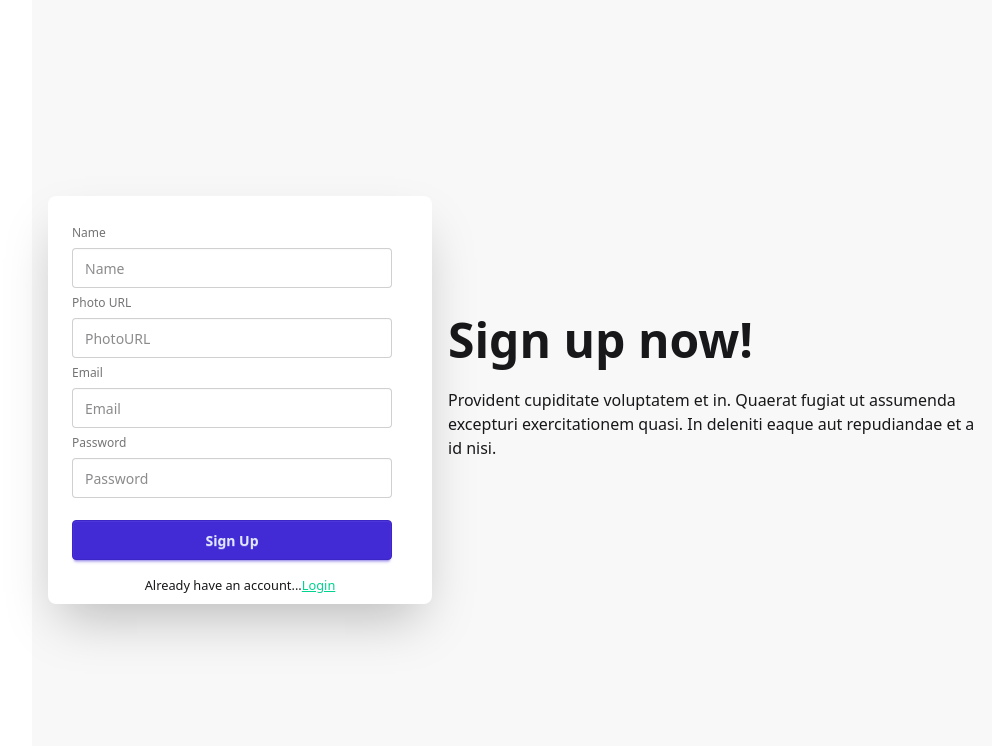
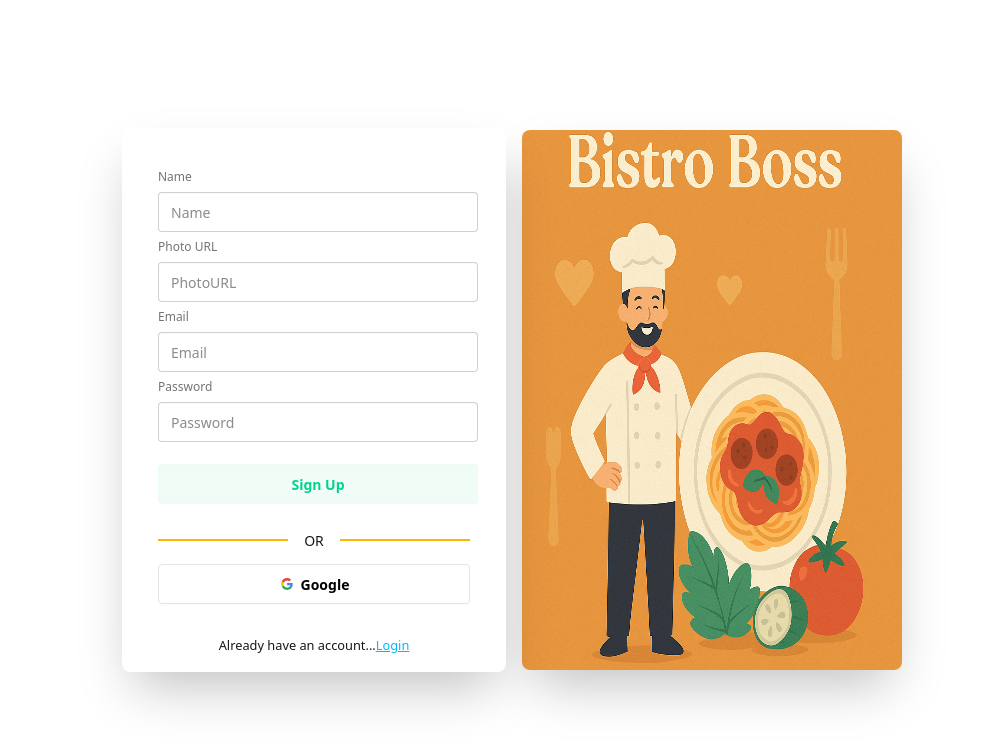
Before and after one commit to srabon87/Bistro-Boss-Restaurant, a React (Vite) app: page /signup in a window 1280 px wide. Shown: the top 746 px of the page, without its empty margins (128-1132 px from the left). Built offline with nearby package versions, Linux system fonts and the light colour scheme; no server answers.

Commit message:
added more hooks amd components

```diff
--- a/src/Routes/router.jsx
+++ b/src/Routes/router.jsx
@@ -44,7 +44,7 @@
   },
   {
     path: 'dashboard',
-    element: <Dashboard></Dashboard>,
+    element: <PrivateRoutes><Dashboard></Dashboard></PrivateRoutes>,
     children: [
       {
         path: 'cart',
--- /dev/null
+++ b/src/components/SocialLogin/SocialLogin.jsx
@@ -0,0 +1,58 @@
+import React from "react";
+import useAuth from "../../hooks/useAuth";
+import { useNavigate } from "react-router-dom";
+
+const SocialLogin = () => {
+
+    const { googleSignIn } = useAuth();
+    const navigate = useNavigate();
+
+    const handleGoogleSignIn = () => {
+        googleSignIn()
+        .then(result => {
+            console.log(result.user);
+        });
+        navigate('/');
+    }
+
+  return (
+    <div>
+        <div className="divider divider-warning">OR</div>
+      <div>
+        {/* Google */}
+        <button onClick={handleGoogleSignIn} className="btn bg-white text-black border-[#e5e5e5] w-full hover:bg-sky-300">
+          <svg
+            aria-label="Google logo"
+            width="16"
+            height="16"
+            xmlns="http://www.w3.org/2000/svg"
+            viewBox="0 0 512 512"
+          >
+            <g>
+              <path d="m0 0H512V512H0" fill="#fff"></path>
+              <path
+                fill="#34a853"
+                d="M153 292c30 82 118 95 171 60h62v48A192 192 0 0190 341"
+              ></path>
+              <path
+                fill="#4285f4"
+                d="m386 400a140 175 0 0053-179H260v74h102q-7 37-38 57"
+              ></path>
+              <path
+                fill="#fbbc02"
+                d="m90 341a208 200 0 010-171l63 49q-12 37 0 73"
+              ></path>
+              <path
+                fill="#ea4335"
+                d="m153 219c22-69 116-109 179-50l55-54c-78-75-230-72-297 55"
+              ></path>
+            </g>
+          </svg>
+        Google
+        </button>
+      </div>
+    </div>
+  );
+};
+
+export default SocialLogin;
--- /dev/null
+++ b/src/hooks/useAxiosPublic.jsx
@@ -0,0 +1,12 @@
+import axios from 'axios';
+import React from 'react';
+
+const axiosPublic = axios.create({
+    baseURL: 'http://localhost:5000'
+})
+
+const useAxiosPublic = () => {
+    return axiosPublic;
+};
+
+export default useAxiosPublic;
--- a/src/pages/Login/Login.jsx
+++ b/src/pages/Login/Login.jsx
@@ -1,32 +1,36 @@
 import { Helmet } from "react-helmet-async";
 import React, { useContext, useEffect, useState } from "react";
-import { loadCaptchaEnginge, LoadCanvasTemplate, validateCaptcha } from 'react-simple-captcha';
+import {
+  loadCaptchaEnginge,
+  LoadCanvasTemplate,
+  validateCaptcha,
+} from "react-simple-captcha";
 import { AuthContext } from "../../providers/AuthProvider";
 import { Link, useLocation, useNavigate } from "react-router-dom";
 import Swal from "sweetalert2";
+import ig from "../../assets/reservation/ChatGPT Image May 5, 2025, 01_08_42 AM.png";
+import SocialLogin from "../../components/SocialLogin/SocialLogin";
+
 const Login = () => {
-
   const [disabled, setDisabled] = useState(true);
-  const {signIn} = useContext(AuthContext);
+  const { signIn } = useContext(AuthContext);
   const navigate = useNavigate();
   const location = useLocation();
 
-  const from = location.state?.from?.pathname || '/';
-  console.log('state in the location of login page', location.state);
+  const from = location.state?.from?.pathname || "/";
+  console.log("state in the location of login page", location.state);
 
+  useEffect(() => {
+    loadCaptchaEnginge(6);
+  }, []);
 
-  useEffect( () => {
-    loadCaptchaEnginge(6);
-  }, [])
-
-  const handleLogin = event => {
+  const handleLogin = (event) => {
     event.preventDefault();
     const form = event.target;
     const email = form.email.value;
     const password = form.password.value;
     console.log(email, password);
-    signIn(email, password)
-    .then(result => {
+    signIn(email, password).then((result) => {
       const user = result.user;
       console.log(user);
       Swal.fire({
@@ -36,60 +40,88 @@
             animate__animated
             animate__fadeInUp
             animate__faster
-          `
+          `,
         },
         hideClass: {
           popup: `
             animate__animated
             animate__fadeOutDown
             animate__faster
-          `
-        }
+          `,
+        },
       });
-      navigate(from, {replace: true})
-    })
-  }
+      navigate(from, { replace: true });
+    });
+  };
 
-  const handleValidateCaptcha = (e) =>{
+  const handleValidateCaptcha = (e) => {
     const user_captcha_value = e.target.value;
     console.log(user_captcha_value);
-    if(validateCaptcha(user_captcha_value)){
+    if (validateCaptcha(user_captcha_value)) {
       setDisabled(false);
-    }else{
+    } else {
       setDisabled(true);
     }
-  }
+  };
 
   return (
-    <div className="hero bg-base-200 min-h-screen">
+    <div className="hero min-h-screen">
       <Helmet>
         <title>Bistro Boss | Login Page</title>
       </Helmet>
       <div className="hero-content flex-col md:flex-row-reverse">
         <div className="text-center md:w-1/2 lg:text-left">
-          <h1 className="text-5xl font-bold">Login now!</h1>
-          <p className="py-6">
-            Provident cupiditate voluptatem et in. Quaerat fugiat ut assumenda
-            excepturi exercitationem quasi. In deleniti eaque aut repudiandae et
-            a id nisi.
-          </p>
+          <div className="md:w-[360px] sm:w-[280px]">
+            <img className="rounded-lg h-[500px] shadow-2xl" src={ig} alt="" />
+          </div>
         </div>
-        <div className="card text-center bg-base-100 w-full md:w-1/2 max-w-sm shadow-2xl">
+        <div className="card text-center bg-base-100 w-full md:w-1/2 max-w-sm shadow-2xl p-5">
           <form onSubmit={handleLogin} className="card-body">
             <fieldset className="fieldset">
               <label className="fieldset-label">Email</label>
-              <input type="email" name="email" className="input" placeholder="Email" />
+              <input
+                type="email"
+                name="email"
+                className="input"
+                placeholder="Email"
+              />
               <label className="fieldset-label">Password</label>
-              <input type="password" name="password" className="input" placeholder="Password" />
-              <label className="fieldset-label"><LoadCanvasTemplate /></label>
-              <input onBlur={handleValidateCaptcha} type="text" name="captcha" className="input" placeholder="type the captcha above" />
+              <input
+                type="password"
+                name="password"
+                className="input"
+                placeholder="Password"
+              />
+              <label className="fieldset-label">
+                <LoadCanvasTemplate />
+              </label>
+              <input
+                onBlur={handleValidateCaptcha}
+                type="text"
+                name="captcha"
+                className="input"
+                placeholder="type the captcha above"
+              />
               <button>
-              {/* TODO: apply disabled for reCaptcha */}
-                <input disabled={false} type="submit" className="btn btn-soft btn-primary mt-4 w-full" value="Login" />
+                {/* TODO: apply disabled for reCaptcha */}
+                <input
+                  disabled={false}
+                  type="submit"
+                  className="btn btn-soft btn-success mt-4 w-full"
+                  value="Login"
+                />
               </button>
             </fieldset>
+            <SocialLogin></SocialLogin>
           </form>
-          <p className="-mt-4 mb-2"><small>New Here? <Link className="link link-success" to="/signup">Create an Account</Link></small></p>
+          <p className="-mt-4 mb-2">
+            <small>
+              New Here?{" "}
+              <Link className="link link-info" to="/signup">
+                Create an Account
+              </Link>
+            </small>
+          </p>
         </div>
       </div>
     </div>
--- a/src/pages/SignUp/SignUp.jsx
+++ b/src/pages/SignUp/SignUp.jsx
@@ -4,8 +4,12 @@
 import { AuthContext } from "../../providers/AuthProvider";
 import { Link, useNavigate } from "react-router-dom";
 import Swal from "sweetalert2";
+import useAxiosPublic from "../../hooks/useAxiosPublic";
+import ig from "../../assets/reservation/ChatGPT Image May 5, 2025, 01_08_42 AM.png";
+import SocialLogin from "../../components/SocialLogin/SocialLogin";
 
 const SignUp = () => {
+  const axiosPublic = useAxiosPublic();
   const navigate = useNavigate();
   const {
     register,
@@ -17,43 +21,48 @@
   const { createUser, updateUserProfile } = useContext(AuthContext);
 
   const onSubmit = (data) => {
-    console.log(data);
     createUser(data.email, data.password).then((result) => {
       const loggedUser = result.user;
       console.log(loggedUser);
       updateUserProfile(data.name, data.photoURL)
         .then(() => {
-        console.log('user profilr info updated')
+          // create user entry in the database.
+          const userInfo = {
+            name: data.name,
+            email: data.email,
+          };
+          axiosPublic.post("/users", userInfo).then((res) => {
+            if (res.data.insertedId) {
+              console.log("user added");
               reset();
               Swal.fire({
                 position: "top-end",
                 icon: "success",
                 title: "User Created Successfully",
                 showConfirmButton: false,
-          timer: 1500
+                timer: 1500,
               });
-        navigate('/');
+              navigate("/");
+            }
+          });
         })
-      .catch((error => console.log(error)))
+        .catch((error) => console.log(error));
     });
   };
 
   return (
-    <div className="hero bg-base-200 min-h-screen">
+    <div className="hero min-h-screen">
       <Helmet>
         <title>Bistro Boss | Sign Up Page</title>
       </Helmet>
       <div className="hero-content flex-col lg:flex-row-reverse">
         <div className="text-center lg:text-left">
-          <h1 className="text-5xl font-bold">Sign up now!</h1>
-          <p className="py-6">
-            Provident cupiditate voluptatem et in. Quaerat fugiat ut assumenda
-            excepturi exercitationem quasi. In deleniti eaque aut repudiandae et
-            a id nisi.
-          </p>
+          <div className="md:w-[380px] sm:w-[300px]">
+            <img className="rounded-lg sm:h-[470px] lg:h-[540px] shadow-2xl" src={ig} alt="" />
+          </div>
         </div>
         <div className="card text-center bg-base-100 w-full max-w-sm shadow-2xl">
-          <form onSubmit={handleSubmit(onSubmit)} className="card-body">
+          <form onSubmit={handleSubmit(onSubmit)} className="card-body p-9">
             <fieldset className="fieldset">
               <label className="label">Name</label>
               <input
@@ -117,13 +126,16 @@
                   number and one special characters
                 </p>
               )}
-              <button className="btn btn-primary mt-4 md:w-80">Sign Up</button>
+              <button className="btn btn-success btn-soft mt-4 md:w-80">
+                Sign Up
+              </button>
             </fieldset>
+            <SocialLogin></SocialLogin>
           </form>
-          <p className="-mt-4 mb-2">
+          <p className="-mt-4 mb-2 p-2">
             <small>
               Already have an account...
-              <Link className="link link-success" to="/login">
+              <Link className="link link-info" to="/login">
                 Login
               </Link>
             </small>
```
Also changed, not shown: src/providers/AuthProvider.jsx (+38 -23 lines), src/assets/reservation/ChatGPT Image May 5, 2025, 01_08_42 AM.png (added). Lines whose indentation alone changed are shown as unchanged.
